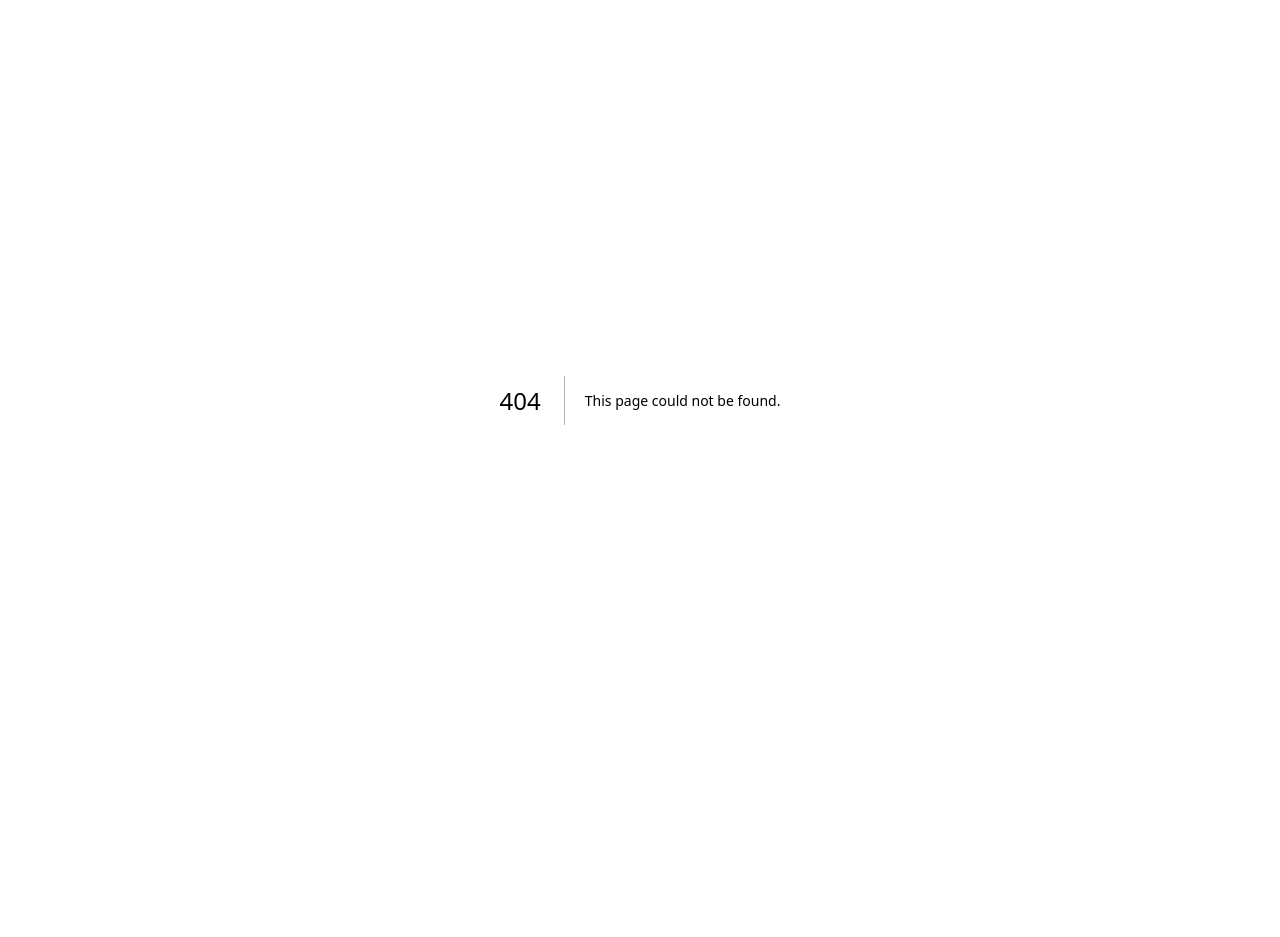
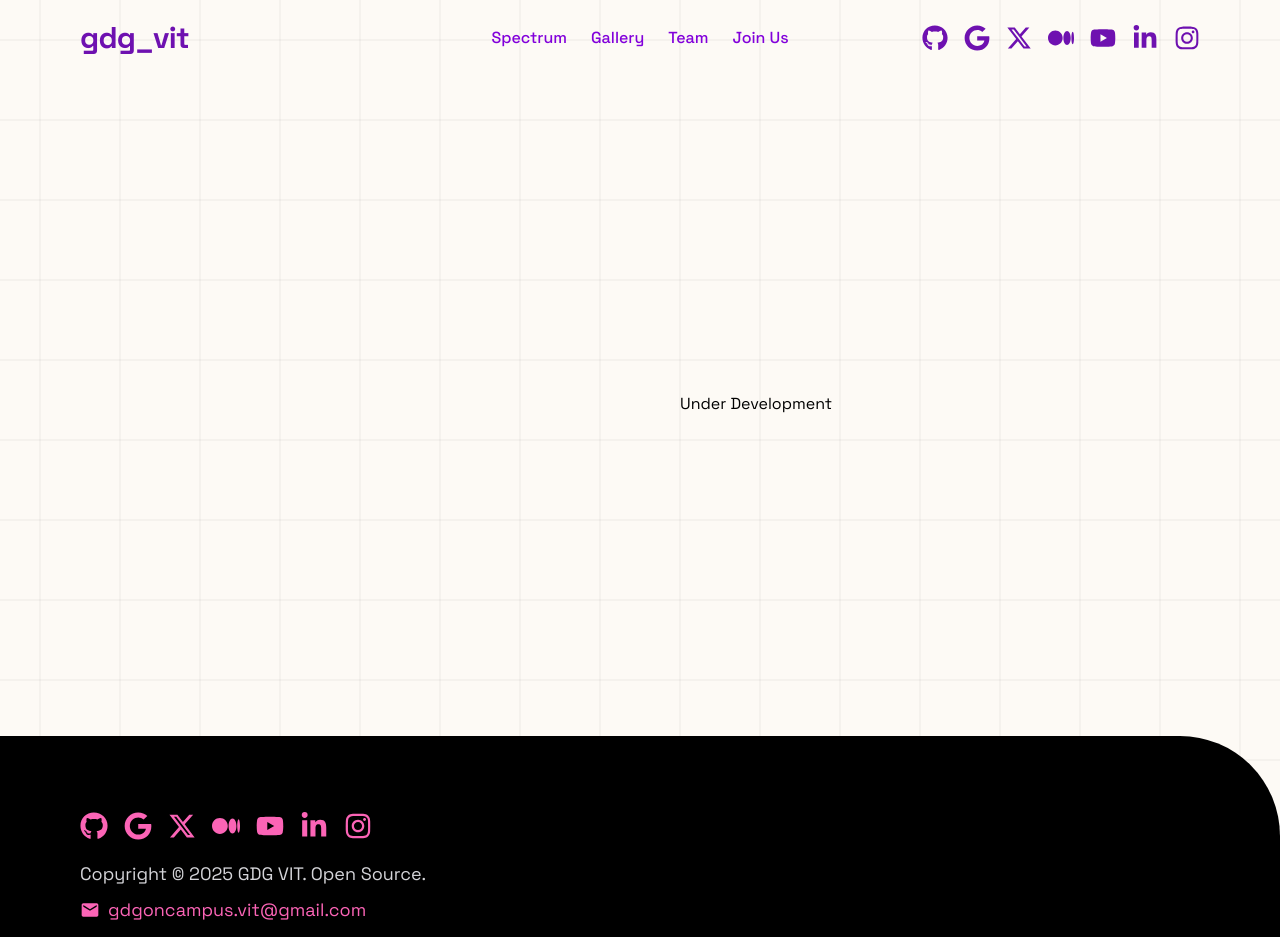
Before and after one commit to maitri-dalvi/gdgvit-web, a Next.js app: page /interviews in a window 1280 px wide. Before the commit this address had no page. Shown: the top 937 px of the page. Before the commit the page ends 800 px from the top, so only its background shows below. Built offline with nearby package versions, Linux system fonts and the light colour scheme.

Commit message:
add: Interviews Section

```diff
--- /dev/null
+++ b/src/app/interviews/page.tsx
@@ -0,0 +1,14 @@
+import Footer from "@/components/Footer"
+import Navbar from "@/components/Navbar"
+
+const Interview = () => {
+  return (
+    <>
+    <Navbar />
+    <div className="p-80 pl-170">Under Development</div>
+    <Footer />
+    </>
+  )
+}
+
+export default Interview
```
